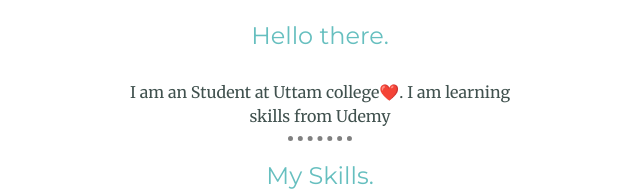
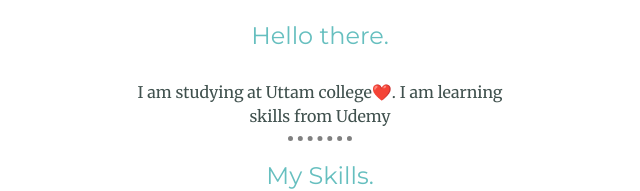
Before and after one commit to chiragsharma15/portfolio, a plain HTML site: page index.html in a window 1280 px wide. Shown: the part 1071-1262 px from the top of the page, 320-960 px from the left. Drawn offline with Linux system fonts and the light colour scheme; a web font is replaced by a local one.

Commit message:
updating index.html
some spelling error

```diff
--- a/index.html
+++ b/index.html
@@ -24,7 +24,7 @@
     <div class="profile">
       <img class="profile" src="images/me-modified.png" alt="It's Me">
       <h2>Hello there.</h2>
-      <p class="intro">I am an Student at Uttam college❤️. I am learning skills from Udemy</p>
+      <p class="intro">I am studying at Uttam college❤️. I am learning skills from Udemy</p>
     </div>
     <hr>
     <div class="skills">
```
